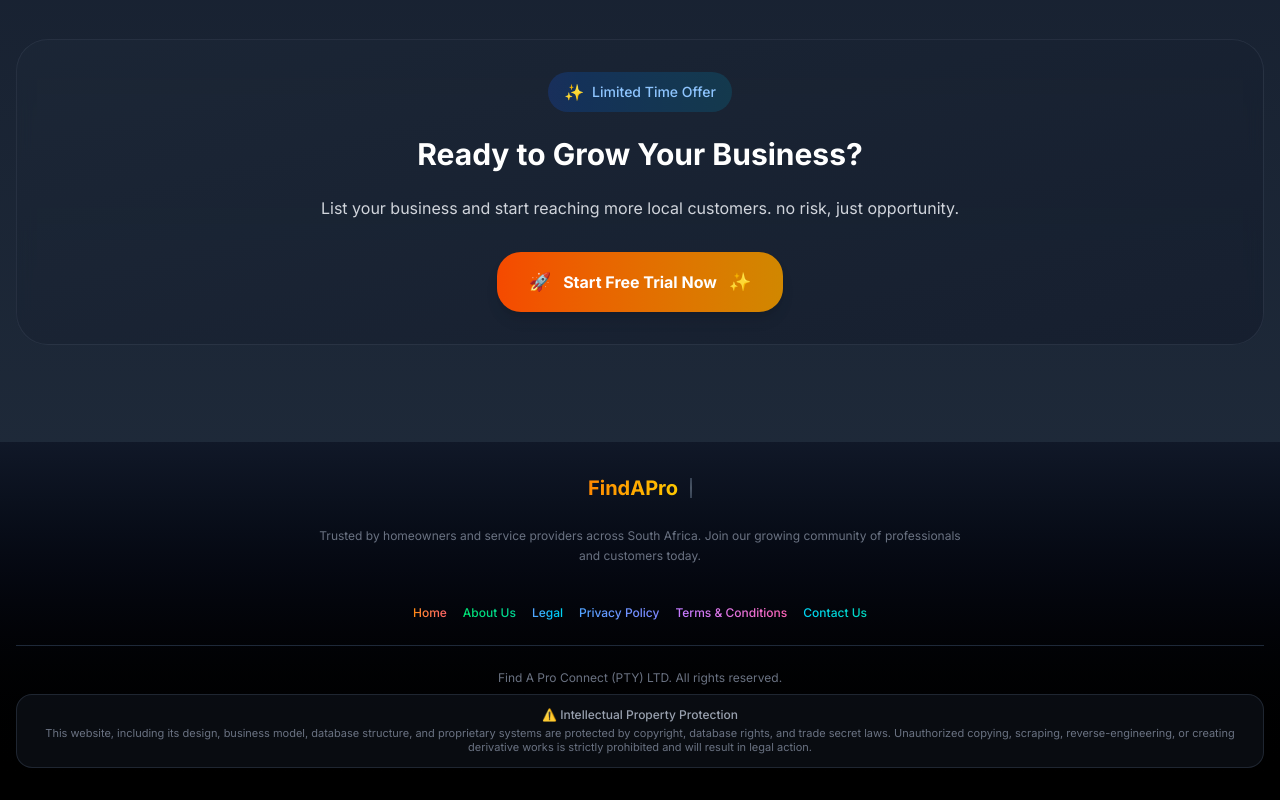
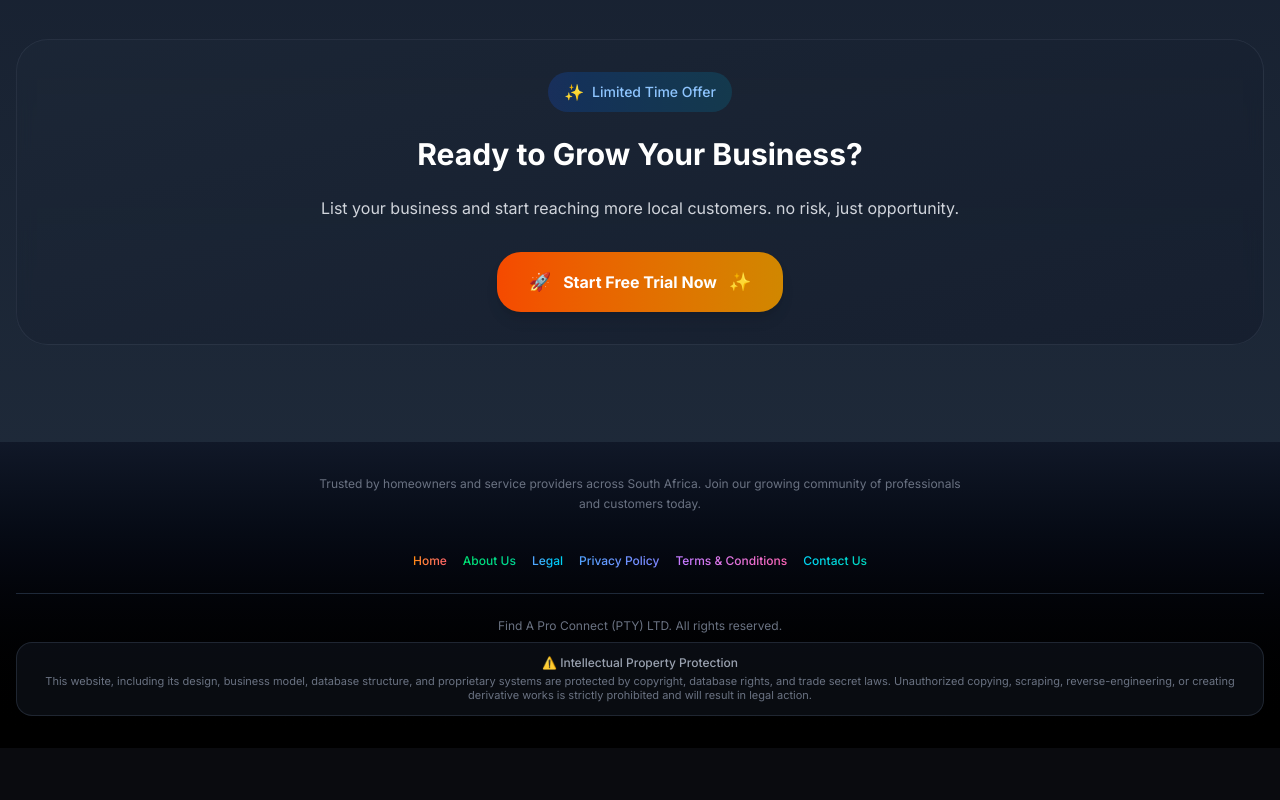
Before and after one commit to rish9109/findapro-sa, a Next.js app: page / in a window 1280 px wide. Shown: the part 762-1562 px from the top of the page. After the commit the page ends 1510 px from the top, so only its background shows below. Built offline with nearby package versions, Linux system fonts and the light colour scheme; no server answers; the database is empty.

Commit message:
neaterned footer

```diff
--- a/src/components/Footer.tsx
+++ b/src/components/Footer.tsx
@@ -8,16 +8,7 @@
     <footer className="bg-gradient-to-b from-gray-900 to-black border-t border-gray-800 relative z-50">
       <div className="container mx-auto px-4 md:px-6 py-8 max-w-full">
         <div className="text-center space-y-6">
-          <div className="flex flex-col sm:flex-row items-center justify-center gap-2 md:gap-3">
-            <Link
-              href="/"
-              className="text-xl text-transparent bg-clip-text bg-gradient-to-r from-orange-400 to-yellow-400 font-bold hover:from-orange-300 hover:to-yellow-300 transition-all duration-300"
-            >
-              FindAPro
-            </Link>
-            <div className="hidden sm:block w-0.5 h-5 bg-gradient-to-b from-gray-700 via-gray-600 to-gray-700" />
 
-          </div>
 
           <p className="text-gray-500 text-xs max-w-2xl mx-auto leading-relaxed px-2">
             Trusted by homeowners and service providers across South Africa.
```
